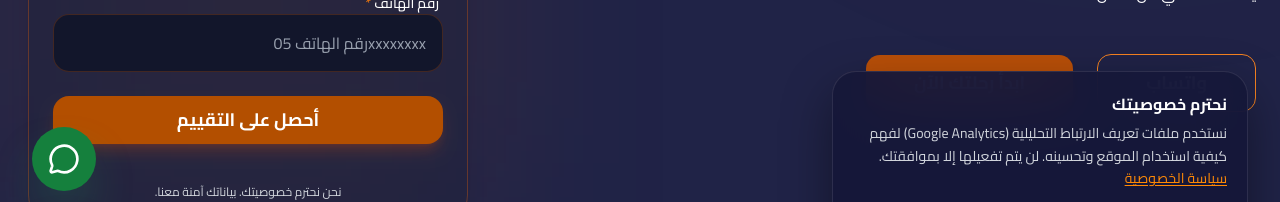
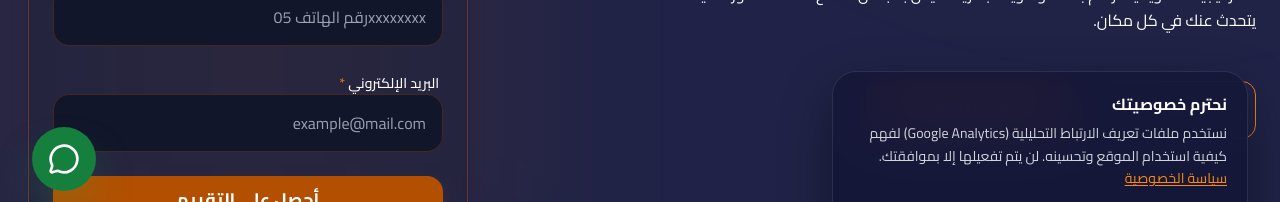
Before and after one commit to Ayaalmadhon2004/yosal-company, a Next.js app: page / in a window 1280 px wide. Shown: the part 497-699 px from the top of the page. Built offline with nearby package versions, Linux system fonts and the light colour scheme; no server answers.

Commit message:
fix: collect a real email in DataForm instead of a generated one

```diff
--- a/components/form/DataForm.tsx
+++ b/components/form/DataForm.tsx
@@ -10,20 +10,33 @@ import {
   cooldownMessage,
   getCooldownRemaining,
   isHoneypotFilled,
+  isValidEmail,
   isValidPhone,
   markSubmitted,
 } from "@/lib/formGuards";
 
 const COOLDOWN_KEY = "audit-form";
 
+function validatePhone(value: string): string {
+  if (!value.trim()) return FORM_MESSAGES.phoneRequired;
+  return isValidPhone(value) ? "" : FORM_MESSAGES.phoneInvalid;
+}
+
+function validateEmail(value: string): string {
+  if (!value) return FORM_MESSAGES.emailRequired;
+  return isValidEmail(value) ? "" : FORM_MESSAGES.emailInvalid;
+}
+
 export default function ProjectAuditForm() {
   const [loading, setLoading] = useState(false);
   const [nameError, setNameError] = useState("");
   const [phoneError, setPhoneError] = useState("");
+  const [emailError, setEmailError] = useState("");
   const [formError, setFormError] = useState("");
   const uid = useId();
   const nameId = `${uid}-name`;
   const phoneId = `${uid}-phone`;
+  const emailId = `${uid}-email`;
 
   const handleSubmit = async (e: React.FormEvent<HTMLFormElement>) => {
     e.preventDefault();
@@ -39,14 +52,20 @@ export default function ProjectAuditForm() {
 
     const nameValue = ((formData.get("full_name") as string) || "").trim();
     const phoneValue = (formData.get("phone") as string) || "";
+    const emailValue = ((formData.get("email") as string) || "").trim();
     const nameMsg = nameValue ? "" : FORM_MESSAGES.nameRequired;
-    const phoneMsg = !phoneValue.trim()
-      ? FORM_MESSAGES.phoneRequired
-      : isValidPhone(phoneValue) ? "" : FORM_MESSAGES.phoneInvalid;
+    const phoneMsg = validatePhone(phoneValue);
+    const emailMsg = validateEmail(emailValue);
     setNameError(nameMsg);
     setPhoneError(phoneMsg);
-    if (nameMsg || phoneMsg) {
-      document.getElementById(nameMsg ? nameId : phoneId)?.focus();
+    setEmailError(emailMsg);
+    const firstInvalidId = [
+      { message: nameMsg, id: nameId },
+      { message: phoneMsg, id: phoneId },
+      { message: emailMsg, id: emailId },
+    ].find((field) => field.message)?.id;
+    if (firstInvalidId) {
+      document.getElementById(firstInvalidId)?.focus();
       return;
     }
 
@@ -61,7 +80,7 @@ export default function ProjectAuditForm() {
       const data = {
         name: formData.get("full_name") as string,
         phone: formData.get("phone") as string,
-        email: `audit_${Date.now()}@yosaal.com`,
+        email: emailValue,
         project_url: "طلب تقييم داخلي",
       };
 
@@ -128,6 +147,24 @@ export default function ProjectAuditForm() {
           <FieldError id={`${phoneId}-error`} message={phoneError} />
         </div>
 
+        {/* حقل البريد الإلكتروني */}
+        <div className="space-y-2">
+          <label htmlFor={emailId} className="text-white text-sm font-medium mr-1">البريد الإلكتروني <RequiredMark /></label>
+          <input
+            id={emailId} name="email" autoComplete="email"
+            type="email"
+            inputMode="email"
+            dir="ltr"
+            required
+            aria-required="true"
+            aria-invalid={emailError ? true : undefined}
+            aria-describedby={emailError ? `${emailId}-error` : undefined}
+            placeholder="example@mail.com"
+            className="w-full bg-brand-surface border border-orange-500/20 rounded-xl p-4 text-white placeholder:text-gray-400 outline-none focus:border-orange-500 transition-all text-right"
+          />
+          <FieldError id={`${emailId}-error`} message={emailError} />
+        </div>
+
         {formError && (
           <p role="alert" className="text-red-300 text-sm font-bold">{formError}</p>
         )}
```
